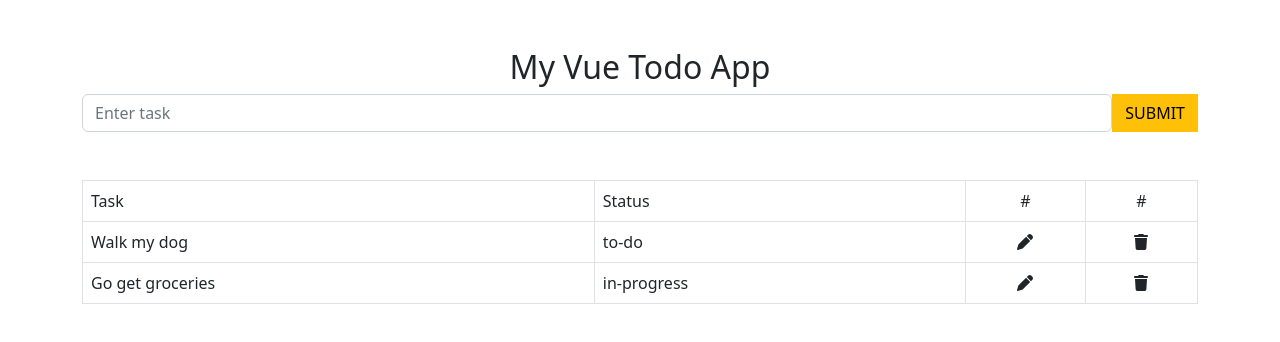
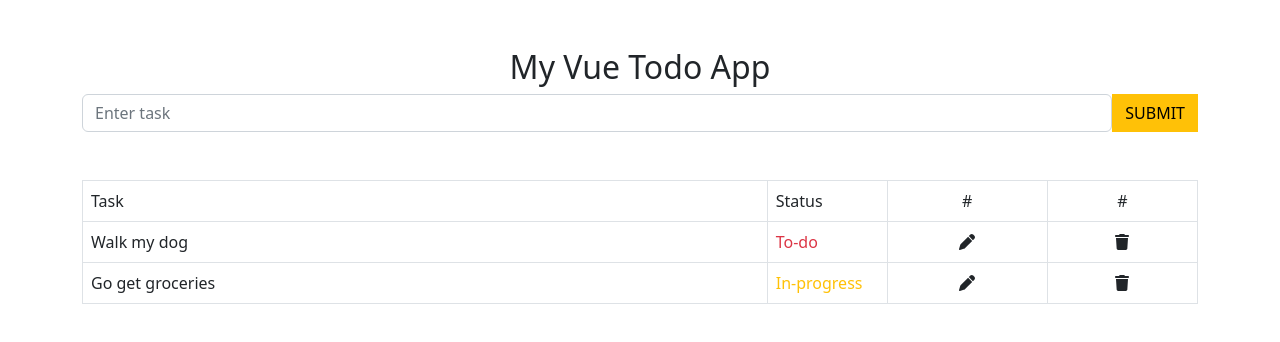
Before and after one commit to chuckchoiboi/vue-todo, a Vue app: page / in a window 1280 px wide. Shown: the top 342 px of the page. Built offline with nearby package versions, Linux system fonts and the light colour scheme.

Commit message:
add task change functionality

```diff
--- a/src/components/TodoApp.vue
+++ b/src/components/TodoApp.vue
@@ -26,8 +26,25 @@
 			</thead>
 			<tbody>
 				<tr v-for="(task, index) in tasks" :key="index">
-					<th>{{ task.name }}</th>
-					<td>{{ task.status }}</td>
+					<th>
+						<span
+							:class="{ completed: task.status === 'completed' }"
+							>{{ task.name }}</span
+						>
+					</th>
+					<td style="width: 120px">
+						<span
+							@click="changeStatus(index)"
+							class="pointer"
+							:class="{
+								'text-danger': task.status === 'to-do',
+								'text-warning': task.status === 'in-progress',
+								'text-success': task.status === 'completed',
+							}"
+						>
+							{{ firstCharUpper(task.status) }}
+						</span>
+					</td>
 					<td>
 						<div class="text-center" @click="editTask(index)">
 							<span class="fa fa-pen"></span>
@@ -54,6 +71,7 @@ export default {
 		return {
 			task: '',
 			editedTask: null as null | number,
+			taskStatus: ['to-do', 'in-progress', 'completed'],
 			tasks: [
 				{
 					name: 'Walk my dog',
@@ -102,6 +120,22 @@ export default {
 			this.task = this.tasks[index].name;
 			this.editedTask = index;
 		},
+		changeStatus(index: number) {
+			let newIndex = this.taskStatus.indexOf(this.tasks[index].status);
+			if (++newIndex > 2) newIndex = 0;
+			this.tasks[index].status = this.taskStatus[newIndex];
+		},
+		firstCharUpper(str: string) {
+			return str.charAt(0).toUpperCase() + str.slice(1);
+		},
 	},
 };
 </script>
+<style scoped>
+.pointer {
+	cursor: pointer;
+}
+.completed {
+	text-decoration: line-through;
+}
+</style>
```
